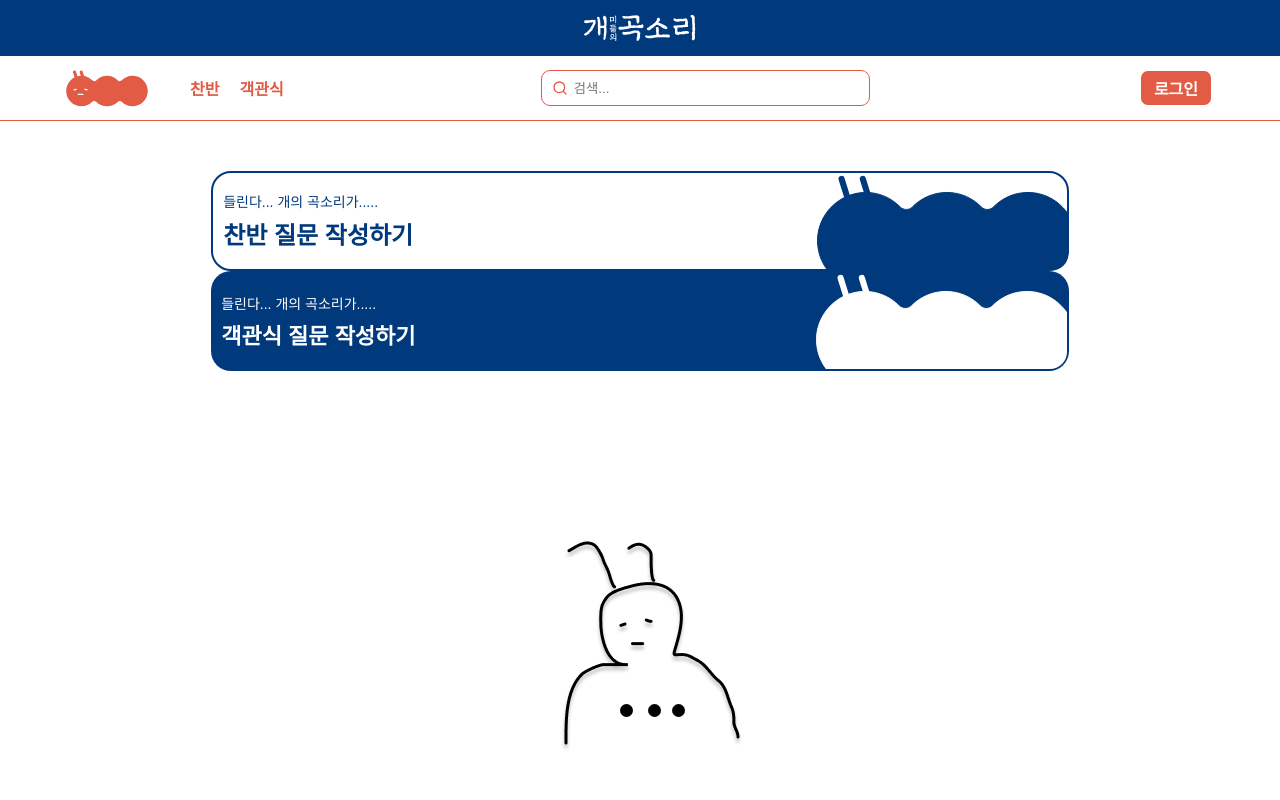
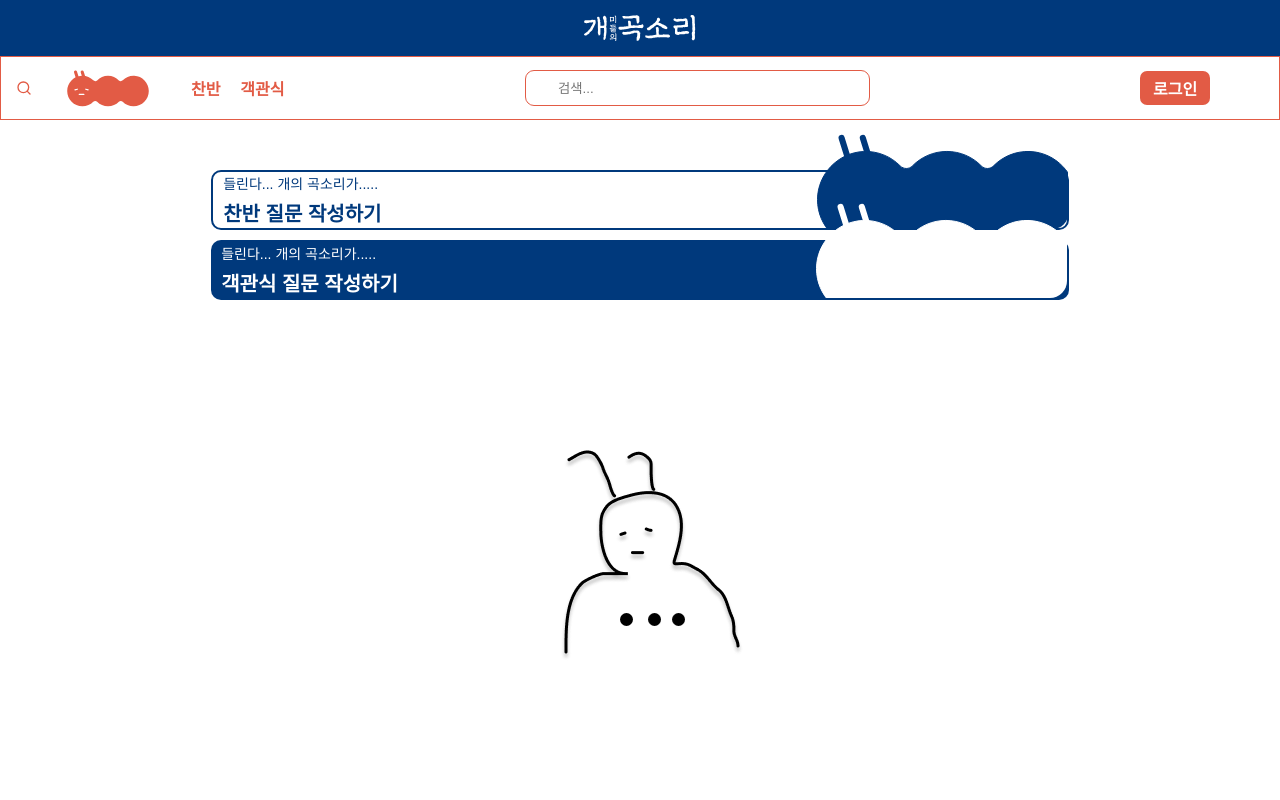
Before and after one commit to gabmin/Front-End, a React (Create React App) app: page / in a window 1280 px wide. Shown: the top 800 px of the page. Built offline with nearby package versions, Linux system fonts and the light colour scheme; no server answers.

Commit message:
[feat] 프로필페이지 페이지네이션 추가,  헤더 fixed 속성으로 변경

```diff
--- a/src/components/Header.js
+++ b/src/components/Header.js
@@ -1,4 +1,4 @@
-import React, { useCallback, useEffect, useState } from "react";
+import React, { useCallback, useEffect, useRef, useState } from "react";
 import { useSelector, useDispatch } from "react-redux";
 import styled from "styled-components";
 import { FiSearch } from "react-icons/fi";
@@ -13,18 +13,20 @@ import { ReactComponent as Symbol } from "../images/symbolRed.svg";
 import { ReactComponent as chevronDown } from "../images/chevronDown.svg";
 import { ReactComponent as CommonIcon } from "../images/CommonIcon.svg";
 import { blue, red, mobile, tablet } from "../shared/style";
+import useOnScreen from "../hooks/useOnScreen";
 
 const Header = () => {
   const dispatch = useDispatch();
+
   const { nickname = "GUEST", userId = "" } = useSelector(
     state => state.user.userInfo,
   );
   // const { loginCheckDone } = useSelector(state => state.user);
 
   const [search, setSearch] = useState("");
+  const scrollRef = useRef();
 
-  console.log("nick");
-  console.log(nickname);
+  const onScreen = useOnScreen(scrollRef);
 
   useEffect(() => {
     dispatch(loginCheck());
@@ -76,7 +78,7 @@ const Header = () => {
 
   return (
     <Container>
-      <Top>
+      <Top ref={scrollRef}>
         <Logo
           height="26px"
           fill="white"
@@ -84,6 +86,7 @@ const Header = () => {
           cursor="pointer"
         />
       </Top>
+      <BottomWrapper topOnScreen={onScreen}>
         <Bottom>
           <MenuWrapper>
             <StyledSymbol onClick={onClickSimbol} />
@@ -133,6 +136,7 @@ const Header = () => {
             value={search}
           />
         </SearchMobile>
+      </BottomWrapper>
     </Container>
   );
 };
@@ -142,12 +146,12 @@ const SearchMobile = styled.div`
   flex-direction: row;
   max-width: 1280px;
   width: 90%;
-  height: 54px;
   align-items: center;
   justify-content: center;
+
   input {
     max-width: 400px;
-    width: 90%;
+    width: 100%;
     height: 32px;
     padding-left: 32px;
     border: 1px solid #e25b45;
@@ -164,7 +168,6 @@ const Container = styled.div`
   align-items: center;
   width: 100%;
   height: 120px;
-  border-bottom: 1px solid ${red};
 
   span {
     cursor: pointer;
@@ -181,12 +184,34 @@ const Top = styled.div`
   justify-content: center;
 `;
 
+const BottomWrapper = styled.div`
+  display: flex;
+  justify-content: center;
+  position: fixed;
+  top: ${props => (props.topOnScreen ? "56px" : "0")};
+  width: 100%;
+  height: 64px;
+  background-color: white;
+  border: 1px solid ${red};
+  box-sizing: border-box;
+  z-index: 9999;
+  transition: all 300ms cubic-bezier(0.19, 0.855, 0.265, 0.985);
+
+  @media screen and (max-width: ${mobile}) {
+    flex-direction: column;
+    align-items: center;
+    height: 80px;
+    top: ${props => (props.topOnScreen ? "50px" : "0")};
+    border: none;
+  }
+`;
+
 const Bottom = styled.div`
   display: flex;
-  position: relative;
   max-width: 1280px;
   width: 90%;
-  height: 64px;
+  height: 100%;
+  background-color: white;
   align-items: center;
   flex-direction: row;
   justify-content: space-between;
@@ -198,10 +223,6 @@ const Bottom = styled.div`
     border: 1px solid #e25b45;
     border-radius: 9px;
   }
-
-  /* @media screen and (max-width: ${mobile}) {
-    display: none;
-  } */
 `;
 
 const Wrapper = styled.div`
@@ -215,8 +236,8 @@ const Wrapper = styled.div`
 `;
 
 const StyledSearch = styled(FiSearch)`
-  position: relative;
-  left: 27px;
+  position: absolute;
+  left: 15px;
   min-width: 16px;
   min-height: 16px;
   color: #e25b45;
--- a/src/components/MainPagination.js
+++ b/src/components/MainPagination.js
@@ -48,7 +48,6 @@ const MainPagination = ({ items, itemsPerPage = 5 }) => {
   }, [itemOffset, itemsPerPage, items]);
 
   const handlePageClick = event => {
-    window.scroll(0, 0);
     const newOffset = (event.selected * itemsPerPage) % items.length;
     setItemOffset(newOffset);
   };
--- /dev/null
+++ b/src/hooks/useOnScreen.js
@@ -0,0 +1,23 @@
+import { useEffect, useMemo, useState } from "react";
+
+function useOnScreen(ref) {
+  const [isIntersecting, setIntersecting] = useState(false);
+
+  const observer = useMemo(() => {
+    return new IntersectionObserver(
+      ([entry]) => setIntersecting(entry.isIntersecting),
+      { threshold: 0.99 },
+    );
+  }, []);
+
+  useEffect(() => {
+    observer.observe(ref.current);
+    return () => {
+      observer.disconnect();
+    };
+  }, [observer, ref]);
+
+  return isIntersecting;
+}
+
+export default useOnScreen;
--- a/src/pages/Main.js
+++ b/src/pages/Main.js
@@ -22,7 +22,7 @@ const Main = () => {
   const { nickname } = useSelector(state => state.user.userInfo);
 
   useEffect(() => {
-    if (mainDataDone === true) {
+    if (mainDataDone) {
       setTimeout(() => {
         setLoadDone(true);
       }, 200);
@@ -164,7 +164,7 @@ const Container = styled.div`
   align-items: center;
   width: 67%;
   max-width: 1280px;
-  height: 1170px;
+  height: 1160px;
   margin: auto;
   user-select: none;
 
@@ -202,6 +202,7 @@ const Notice = styled.div`
 
   @media screen and (max-width: 1540px) {
     flex-direction: column;
+    height: 130px;
   }
 `;
 
@@ -220,13 +221,15 @@ const GoEither = styled.div`
 
   @media screen and (max-width: 1540px) {
     width: 100%;
+    height: 60px;
     padding: 0 10px;
+    border-radius: 10px;
   }
 
   h1 {
     margin: 5px 0 0;
     color: ${blue};
-    font-size: 24px;
+    font-size: 20px;
   }
   h3 {
     margin: 0;
@@ -263,10 +266,12 @@ const GoMulti = styled.div`
 
   @media screen and (max-width: 1540px) {
     width: 100%;
+    height: 60px;
     padding: 0 10px;
+    border-radius: 10px;
 
     h1 {
-      font-size: 22px;
+      font-size: 20px;
     }
   }
 `;
@@ -294,7 +299,7 @@ const Wrapper = styled.div`
   margin: 10px 0 80px;
 
   @media screen and (max-width: 1540px) {
-    margin-top: 50px;
+    margin-top: 30px;
   }
 `;
 
--- a/src/pages/Profile.js
+++ b/src/pages/Profile.js
@@ -1,12 +1,13 @@
 import React, { useCallback, useEffect, useState } from "react";
 import styled from "styled-components";
 import { useDispatch, useSelector } from "react-redux";
+import { FiEdit3 } from "react-icons/fi";
 
-import SearchCard from "../components/SearchCard";
+import LoadingBubble from "../elements/LoadingBubble";
 import { getMyPolls, getMyPosts } from "../redux/actions/profile";
 import { getProfileNick, updateNick } from "../redux/actions/user";
-import { FiEdit3 } from "react-icons/fi";
 
+import MainPagination from "../components/MainPagination";
 import { ReactComponent as CommonIcon } from "../images/CommonIcon.svg";
 import {
   blue,
@@ -22,7 +23,9 @@ const Profile = props => {
   const userId = props.match.params.user_id;
   const dispatch = useDispatch();
 
-  const { myPosts, myPolls } = useSelector(state => state.profile);
+  const { myPosts, myPolls, getMyPostsDone, getMyPollsDone } = useSelector(
+    state => state.profile,
+  );
   const { userId: myId, nickname: userNick } = useSelector(
     state => state.user.userInfo,
   );
@@ -32,6 +35,20 @@ const Profile = props => {
   const [clicked, setClicked] = useState("posts");
   const [nicknameClick, setNicknameClick] = useState(false);
   const [nickInput, setNickInput] = useState(profileNick);
+  const [myPostsloadDone, setMyPostsloadDone] = useState(false);
+  const [myPollsloadDone, setMyPollsloadDone] = useState(false);
+
+  useEffect(() => {
+    if (getMyPostsDone && getMyPollsDone) {
+      setTimeout(() => {
+        setMyPostsloadDone(true);
+        setMyPollsloadDone(true);
+      }, 100);
+      return;
+    }
+    setMyPollsloadDone(false);
+    setMyPostsloadDone(false);
+  }, [getMyPostsDone, getMyPollsDone]);
 
   useEffect(() => {
     dispatch(getProfileNick(userId));
@@ -130,34 +147,12 @@ const Profile = props => {
         </PostBtns>
       </MyInfo>
       <PostsContainer>
-        {clicked === "posts"
-          ? myPosts.map((v, i) => (
-              <SearchCard
-                key={i}
-                type={Object.keys(v).includes("eitherId") ? "찬반" : "객관식"}
-                id={v.multiId || v.eitherId}
-                title={v.title}
-                nickname={profileNick}
-                date={v.date}
-                completed={v.completed}
-                likeCnt={v.likeCnt}
-                commentCnt={v.commentCnt}
-              />
-            ))
-          : myPolls.map((v, i) => (
-              <SearchCard
-                key={i}
-                type={Object.keys(v).includes("eitherId") ? "찬반" : "객관식"}
-                id={v.multiId || v.eitherId}
-                title={v.title}
-                nickname={v.nickname}
-                userId={v.user}
-                date={v.date}
-                completed={v.completed}
-                likeCnt={v.likeCnt}
-                commentCnt={v.commentCnt}
-              />
-            ))}
+        {!myPostsloadDone && !myPollsloadDone && <LoadingBubble />}
+        {clicked === "posts" ? (
+          <MainPagination items={myPosts} />
+        ) : (
+          <MainPagination items={myPolls} />
+        )}
       </PostsContainer>
     </>
   );
@@ -202,10 +197,10 @@ const PostsContainer = styled.div`
   display: flex;
   flex-direction: column;
   width: 100%;
-  min-height: 600px;
+  min-height: 400px;
   background-color: ${grayMultiply};
   margin: auto;
-  padding: 54px 0;
+  padding: 54px 0 0;
 `;
 
 const PostBtns = styled.div`
--- a/src/pages/Search.js
+++ b/src/pages/Search.js
@@ -32,7 +32,7 @@ const Search = ({ location }) => {
   }, [dispatch, searchValue]);
 
   useEffect(() => {
-    if (searchDone === true) {
+    if (searchDone) {
       setTimeout(() => {
         setLoadDone(true);
       }, 100);
```
Lines whose indentation alone changed are shown as unchanged.
